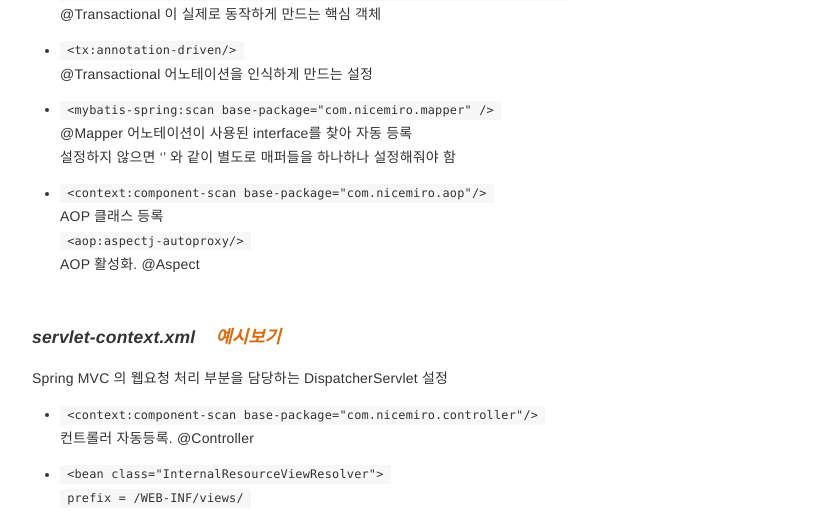
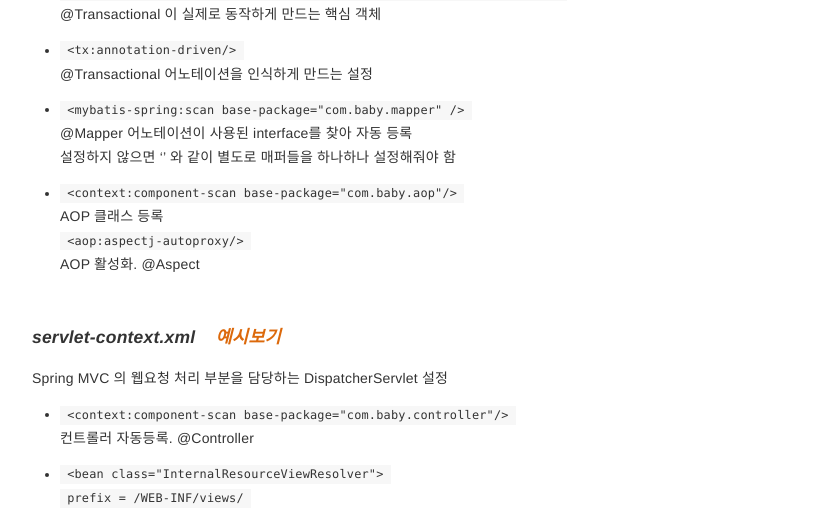
Before and after one commit to nicemiro/nicemiro.github.io, a Jekyll site: the page built from _posts/web/2026-01-28-spring_framework_quickReview1.md, in a window 1280 px wide. Shown: the part 4151-4662 px from the top of the page, without its empty margins (223-1044 px from the left). Built offline with Jekyll 4.4.1, drawn with Linux system fonts in a browser that asks for light colours.

```diff
--- a/_posts/web/2026-01-28-spring_framework_quickReview1.md
+++ b/_posts/web/2026-01-28-spring_framework_quickReview1.md
@@ -154,11 +154,11 @@
 * `<tx:annotation-driven/>`
 @Transactional 어노테이션을 인식하게 만드는 설정
 
-* `<mybatis-spring:scan base-package="com.nicemiro.mapper" />`
+* `<mybatis-spring:scan base-package="com.baby.mapper" />`
 @Mapper 어노테이션이 사용된 interface를 찾아 자동 등록
 설정하지 않으면 '<bean class="BoardMapper"/>' 와 같이 별도로 매퍼들을 하나하나 설정해줘야 함
 
-* `<context:component-scan base-package="com.nicemiro.aop"/>`
+* `<context:component-scan base-package="com.baby.aop"/>`
 AOP 클래스 등록
 `<aop:aspectj-autoproxy/>`
 AOP 활성화. @Aspect
@@ -168,7 +168,7 @@
 #### *servlet-context.xml* &nbsp;&nbsp; <a href="/source/servlet-context.xml" target="_blank" style="color: #dc690bff; font-style: italic;">예시보기</a>
 Spring MVC 의 웹요청 처리 부분을 담당하는 DispatcherServlet 설정
 
-* `<context:component-scan base-package="com.nicemiro.controller"/>`
+* `<context:component-scan base-package="com.baby.controller"/>`
 컨트롤러 자동등록. @Controller
 
 * `<bean class="InternalResourceViewResolver">`
```
